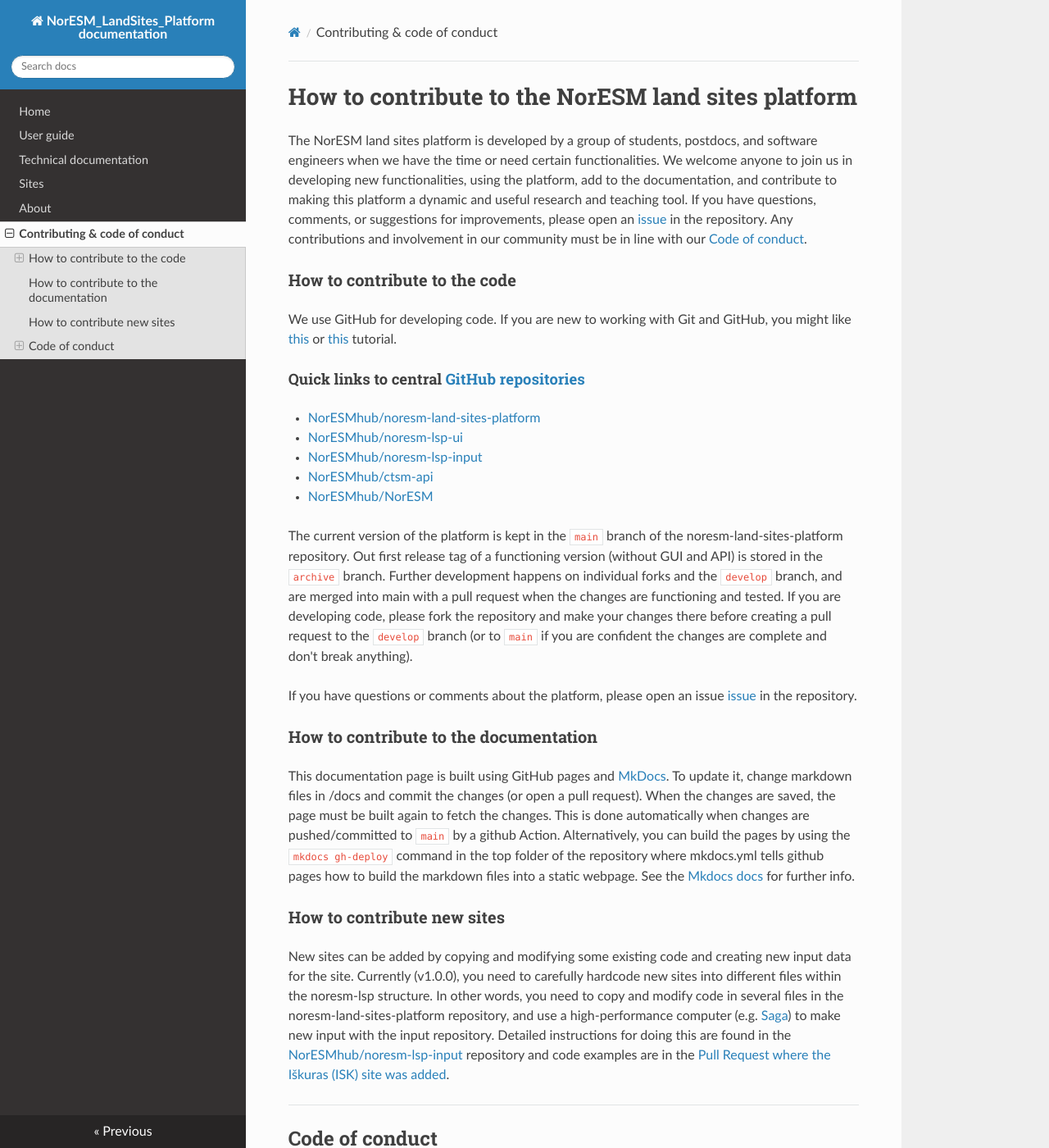
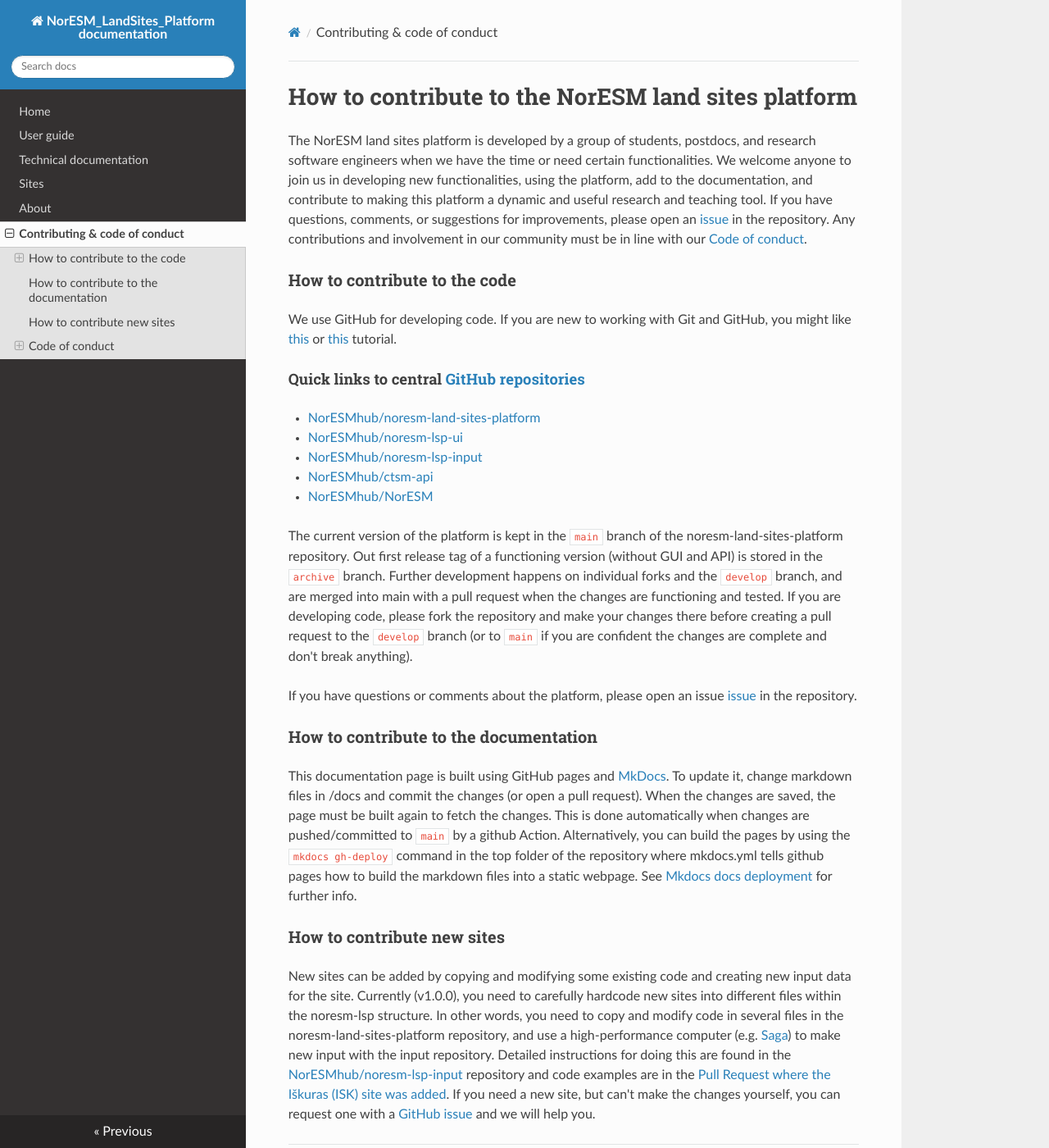
Before and after one commit to NorESMhub/noresm-land-sites-platform, an MkDocs documentation site: the page built from docs/contributing.md, in a window 1280 px wide and 1400 px high. Shown: the whole window at 82% size. Built offline with MkDocs 1.6.1, drawn with Linux system fonts in a browser that asks for light colours; nearby versions of some CDN libraries.

Commit message:
Update contributing.md

```diff
--- a/docs/contributing.md
+++ b/docs/contributing.md
@@ -1,6 +1,6 @@
 # How to contribute to the NorESM land sites platform
 
-The NorESM land sites platform is developed by a group of students, postdocs, and software engineers when we have the time or need certain functionalities. We welcome anyone to join us in developing new functionalities, using the platform, add to the documentation, and contribute to making this platform a dynamic and useful research and teaching tool. If you have questions, comments, or suggestions for improvements, please open an [issue](https://github.com/NorESMhub/noresm-land-sites-platform/issues) in the repository. Any contributions and involvement in our community must be in line with our [Code of conduct](https://noresmhub.github.io/noresm-land-sites-platform/contributing/#code-of-conduct).
+The NorESM land sites platform is developed by a group of students, postdocs, and research software engineers when we have the time or need certain functionalities. We welcome anyone to join us in developing new functionalities, using the platform, add to the documentation, and contribute to making this platform a dynamic and useful research and teaching tool. If you have questions, comments, or suggestions for improvements, please open an [issue](https://github.com/NorESMhub/noresm-land-sites-platform/issues) in the repository. Any contributions and involvement in our community must be in line with our [Code of conduct](https://noresmhub.github.io/noresm-land-sites-platform/contributing/#code-of-conduct).
 
 ### How to contribute to the code
 
@@ -20,11 +20,11 @@
 
 ### How to contribute to the documentation
 
-This documentation page is built using GitHub pages and [MkDocs](https://www.mkdocs.org/). To update it, change markdown files in /docs and commit the changes (or open a pull request). When the changes are saved, the page must be built again to fetch the changes. This is done automatically when changes are pushed/committed to `main` by a github Action. Alternatively, you can build the pages by using the `mkdocs gh-deploy` command in the top folder of the repository where mkdocs.yml tells github pages how to build the markdown files into a static webpage. See the [Mkdocs docs](mkdocs gh-deploy) for further info.
+This documentation page is built using GitHub pages and [MkDocs](https://www.mkdocs.org/). To update it, change markdown files in /docs and commit the changes (or open a pull request). When the changes are saved, the page must be built again to fetch the changes. This is done automatically when changes are pushed/committed to `main` by a github Action. Alternatively, you can build the pages by using the `mkdocs gh-deploy` command in the top folder of the repository where mkdocs.yml tells github pages how to build the markdown files into a static webpage. See [Mkdocs docs deployment](https://www.mkdocs.org/user-guide/deploying-your-docs/) for further info.
 
 ### How to contribute new sites
 
-New sites can be added by copying and modifying some existing code and creating new input data for the site. Currently (v1.0.0), you need to carefully hardcode new sites into different files within the noresm-lsp structure. In other words, you need to copy and modify code in several files in the noresm-land-sites-platform repository, and use a high-performance computer (e.g. [Saga](https://documentation.sigma2.no/hpc_machines/saga.html)) to make new input with the input repository. Detailed instructions for doing this are found in the [NorESMhub/noresm-lsp-input](https://github.com/NorESMhub/noresm-lsp-input) repository and code examples are in the [Pull Request where the Iškuras (ISK) site was added](https://github.com/NorESMhub/noresm-land-sites-platform/pull/116).
+New sites can be added by copying and modifying some existing code and creating new input data for the site. Currently (v1.0.0), you need to carefully hardcode new sites into different files within the noresm-lsp structure. In other words, you need to copy and modify code in several files in the noresm-land-sites-platform repository, and use a high-performance computer (e.g. [Saga](https://documentation.sigma2.no/hpc_machines/saga.html)) to make new input with the input repository. Detailed instructions for doing this are found in the [NorESMhub/noresm-lsp-input](https://github.com/NorESMhub/noresm-lsp-input) repository and code examples are in the [Pull Request where the Iškuras (ISK) site was added](https://github.com/NorESMhub/noresm-land-sites-platform/pull/116). If you need a new site, but can't make the changes yourself, you can request one with a [GitHub issue](https://github.com/NorESMhub/noresm-land-sites-platform/issues/new/choose) and we will help you.
 
 
 --------------------------
```
